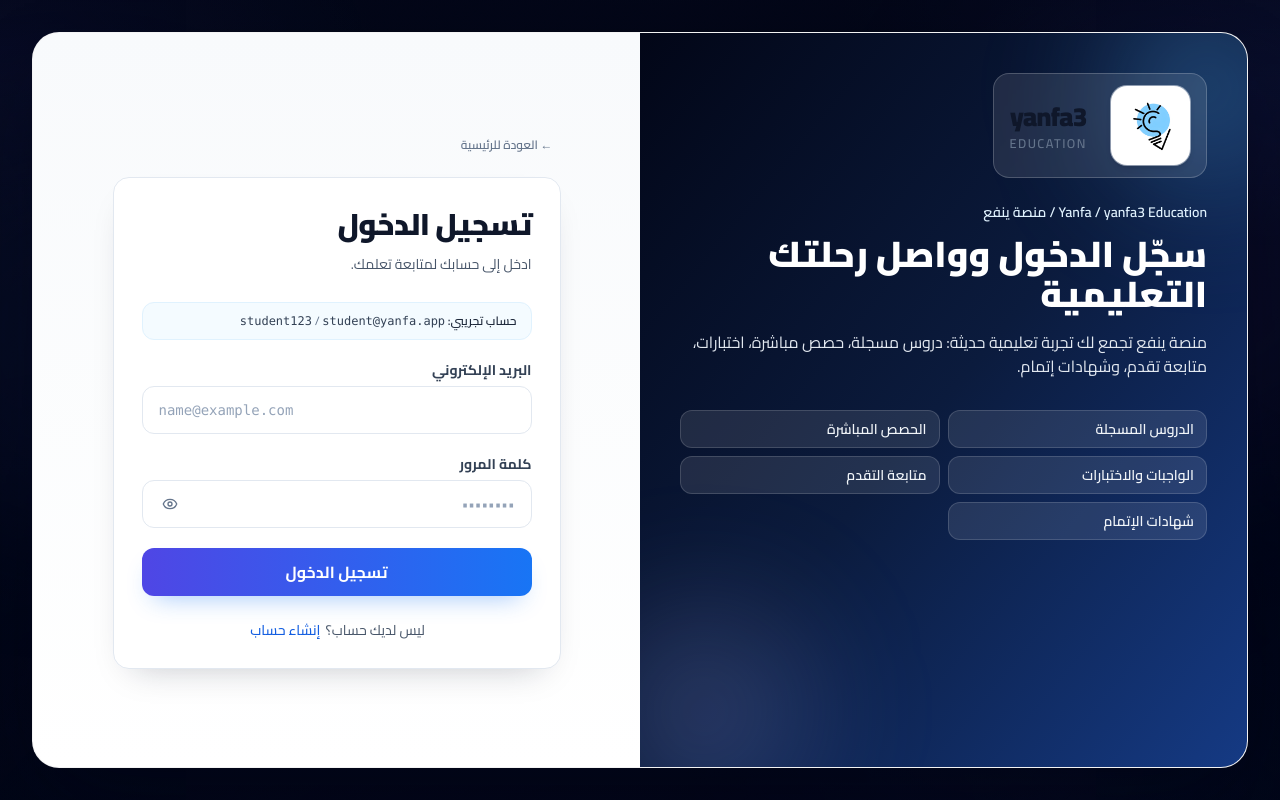
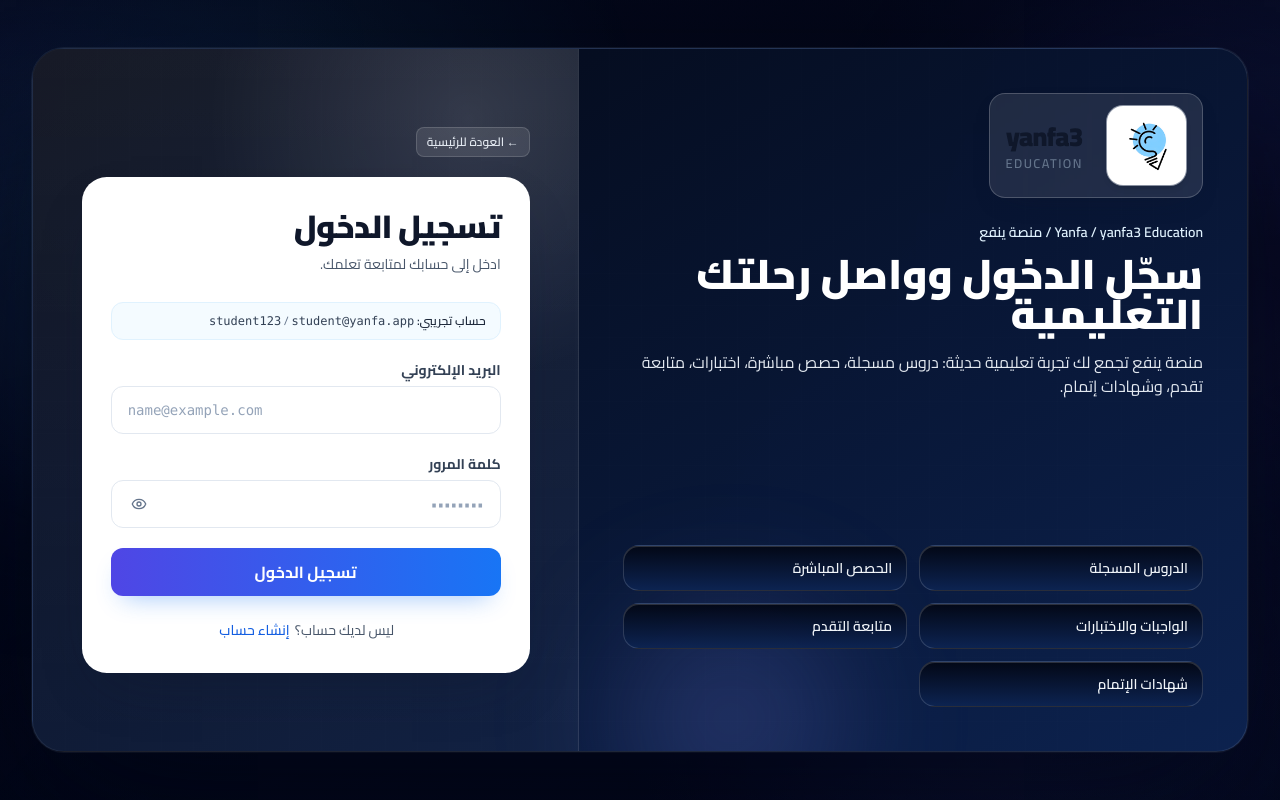
Before and after one commit to koudekcompt91-source/manassa-yanfa, a Next.js app: page /login in a window 1280 px wide. Built offline with nearby package versions, Linux system fonts and the light colour scheme; no server answers.

Commit message:
Redesign student login page

```diff
--- a/components/auth/AuthPageShell.tsx
+++ b/components/auth/AuthPageShell.tsx
@@ -38,39 +38,49 @@ export default function AuthPageShell({
         className="landing-hero-cinematic relative flex min-h-screen w-full flex-col overflow-hidden bg-slate-950 bg-hero-mesh bg-[length:120%_120%] motion-safe:animate-hero-mesh-flow motion-reduce:animate-none"
       >
         <HeroAmbientLayers motionOk={motionOk} nudge={nudge} scrollShift={scrollShift} />
-        <div className="relative z-10 mx-auto flex min-h-screen w-full max-w-7xl flex-1 items-stretch px-4 py-5 sm:px-6 sm:py-6 lg:px-8 lg:py-8">
-          <div className="grid w-full overflow-hidden rounded-[1.7rem] border border-white/10 bg-white/95 shadow-[0_30px_80px_-32px_rgba(2,6,23,0.65)] lg:grid-cols-2">
-            <section className="relative overflow-hidden bg-gradient-to-br from-slate-950 via-[#0b1b3d] to-[#153a84] p-6 text-white sm:p-8 lg:p-10">
-              <div className="pointer-events-none absolute -start-14 -top-10 h-48 w-48 rounded-full bg-brand-400/30 blur-3xl" aria-hidden />
-              <div className="pointer-events-none absolute -bottom-12 -end-10 h-52 w-52 rounded-full bg-indigo-300/20 blur-3xl" aria-hidden />
+        <div className="pointer-events-none absolute inset-0 bg-[radial-gradient(circle_at_18%_20%,rgba(56,189,248,0.2),transparent_34%),radial-gradient(circle_at_82%_82%,rgba(99,102,241,0.2),transparent_36%)]" aria-hidden />
+        <div className="relative z-10 mx-auto flex min-h-screen w-full max-w-7xl flex-1 items-center px-4 py-6 sm:px-6 lg:px-8 lg:py-9">
+          <div className="relative grid w-full overflow-hidden rounded-[2rem] border border-white/10 bg-gradient-to-br from-[#030714]/95 via-[#07142d]/96 to-[#0d2452]/95 shadow-[0_45px_120px_-44px_rgba(2,6,23,0.92),0_0_0_1px_rgba(148,163,184,0.1)] lg:min-h-[min(88vh,46rem)] lg:grid-cols-[1.1fr_0.9fr]">
+            <div className="pointer-events-none absolute inset-0 bg-[linear-gradient(to_right,rgba(255,255,255,0.04)_1px,transparent_1px),linear-gradient(to_bottom,rgba(255,255,255,0.03)_1px,transparent_1px)] bg-[size:32px_32px] opacity-[0.2]" aria-hidden />
+            <section className="relative flex flex-col justify-between p-6 text-white sm:p-8 lg:p-11">
+              <div className="pointer-events-none absolute -start-20 -top-16 h-56 w-56 rounded-full bg-brand-500/26 blur-3xl" aria-hidden />
+              <div className="pointer-events-none absolute -bottom-20 end-10 h-56 w-56 rounded-full bg-indigo-400/20 blur-3xl" aria-hidden />
               <div className="relative z-10">
-                <Link href="/" aria-label={BRAND_NAME} className="inline-flex rounded-2xl border border-white/20 bg-white/10 px-4 py-3 backdrop-blur-[1px] transition-colors hover:bg-white/15">
+                <Link
+                  href="/"
+                  aria-label={BRAND_NAME}
+                  className="inline-flex rounded-2xl border border-white/20 bg-white/10 px-4 py-3 shadow-[0_10px_30px_-20px_rgba(15,23,42,0.65)] backdrop-blur-[1px] transition-colors hover:bg-white/15"
+                >
                   <BrandLogoMark variant="authFocal" showWordmark priority />
                 </Link>
                 <p className="mt-6 text-sm font-semibold text-sky-100">Yanfa / yanfa3 Education / منصة ينفع</p>
-                <h2 className="mt-3 text-3xl font-black leading-tight sm:text-4xl">{brandHeadline}</h2>
+                <h2 className="mt-3 max-w-xl text-3xl font-black leading-tight sm:text-4xl lg:text-[2.6rem]">{brandHeadline}</h2>
                 <p className="mt-4 max-w-xl text-sm leading-7 text-slate-200 sm:text-base">{brandSubtitle}</p>
-                <div className="mt-8 grid gap-2 sm:grid-cols-2">
-                  {brandFeatures.map((feature) => (
-                    <div key={feature} className="rounded-xl border border-white/15 bg-white/10 px-3 py-2 text-sm font-semibold text-slate-100">
-                      {feature}
-                    </div>
-                  ))}
-                </div>
+              </div>
+              <div className="relative z-10 mt-8 grid gap-3 sm:grid-cols-2">
+                {brandFeatures.map((feature) => (
+                  <div
+                    key={feature}
+                    className="rounded-2xl border border-white/15 bg-gradient-to-b from-white/16 to-white/[0.06] px-3.5 py-3 text-sm font-semibold text-slate-100 shadow-[inset_0_1px_0_0_rgba(255,255,255,0.16)]"
+                  >
+                    {feature}
+                  </div>
+                ))}
               </div>
             </section>
 
-            <section className="flex items-center bg-gradient-to-b from-slate-50 to-white p-5 sm:p-8 lg:p-10">
-              <div className="mx-auto w-full max-w-md">
+            <section className="relative flex items-center border-t border-white/10 bg-gradient-to-b from-white/[0.08] to-white/[0.03] p-5 sm:p-8 lg:border-t-0 lg:border-s lg:border-white/10 lg:p-10">
+              <div className="pointer-events-none absolute inset-0 bg-[radial-gradient(circle_at_80%_10%,rgba(255,255,255,0.12),transparent_34%)]" aria-hidden />
+              <div className="relative z-10 mx-auto w-full max-w-[28rem]">
                 <Link
                   href="/"
-                  className={`mb-5 inline-flex items-center rounded-lg px-2 py-1 text-xs font-semibold text-slate-500 no-underline transition-colors ${easePremium} hover:bg-slate-100 hover:text-slate-700`}
+                  className={`mb-5 inline-flex items-center rounded-lg border border-white/15 bg-white/10 px-2.5 py-1.5 text-xs font-semibold text-slate-200 no-underline transition-colors ${easePremium} hover:bg-white/15 hover:text-white`}
                 >
                   ← العودة للرئيسية
                 </Link>
-                <div className="rounded-2xl border border-slate-200 bg-white p-5 shadow-[0_16px_34px_-20px_rgba(15,23,42,0.28)] sm:p-7">
+                <div className="rounded-[1.55rem] border border-white/20 bg-white px-5 py-6 shadow-[0_24px_60px_-28px_rgba(15,23,42,0.45)] sm:px-7 sm:py-8">
                   <header className="text-start">
-                    <h1 className="text-2xl font-black tracking-tight text-slate-900 sm:text-3xl">{title}</h1>
+                    <h1 className="text-2xl font-black tracking-tight text-slate-900 sm:text-[2rem]">{title}</h1>
                     {subtitle ? <p className="mt-2 text-sm leading-7 text-slate-600">{subtitle}</p> : null}
                   </header>
                   <div className="mt-6">{children}</div>
```
